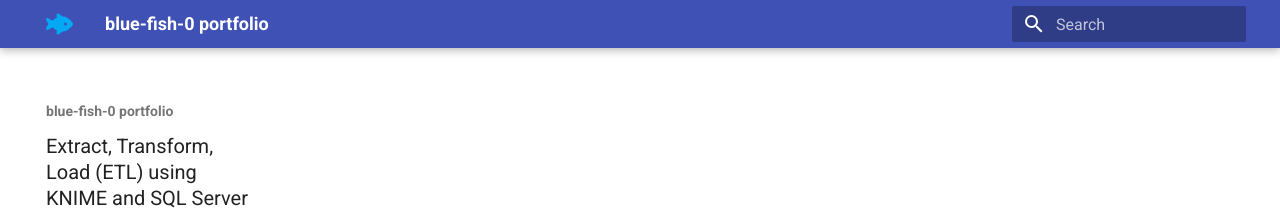
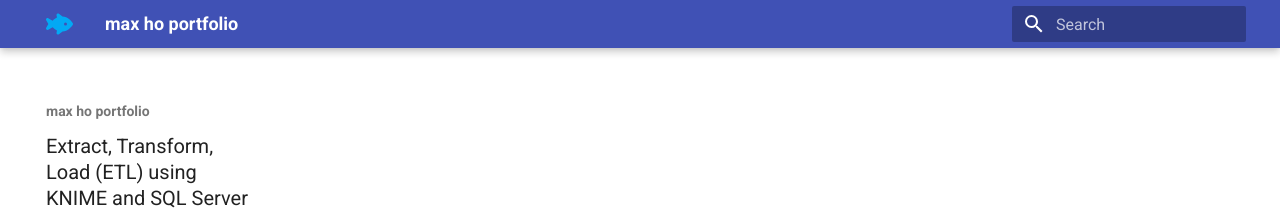
Before and after one commit to blue-fish-0/portfolio, an MkDocs documentation site: the page built from docs/index.md, in a window 1280 px wide. Shown: the top 210 px of the page. Built offline with MkDocs 1.6.1 and Material for MkDocs 9.7.7, drawn with Linux system fonts in a browser that asks for light colours.

Commit message:
Update mkdocs.yml

```diff
--- a/mkdocs.yml
+++ b/mkdocs.yml
@@ -1,4 +1,4 @@
-site_name: blue-fish-0 portfolio
+site_name: max ho portfolio
 site_url: https://sitename.example
 
 nav:
```
